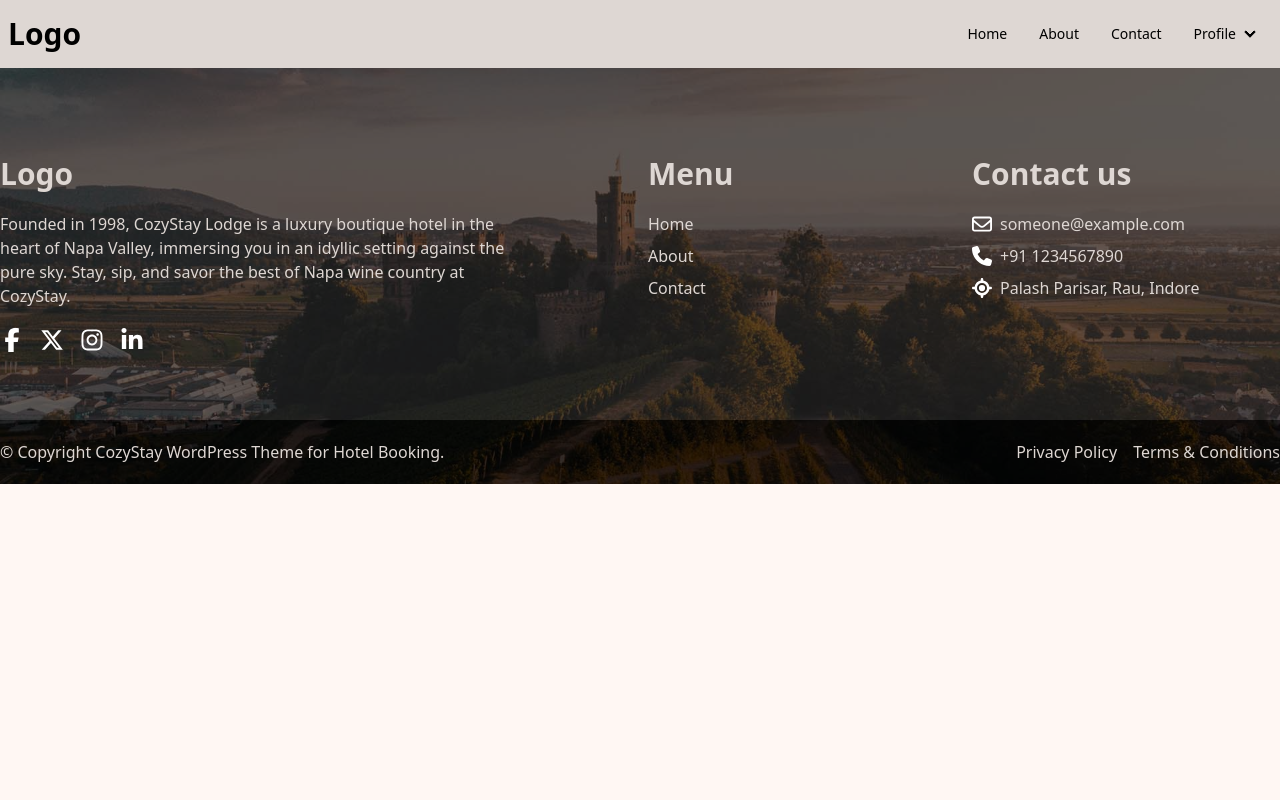
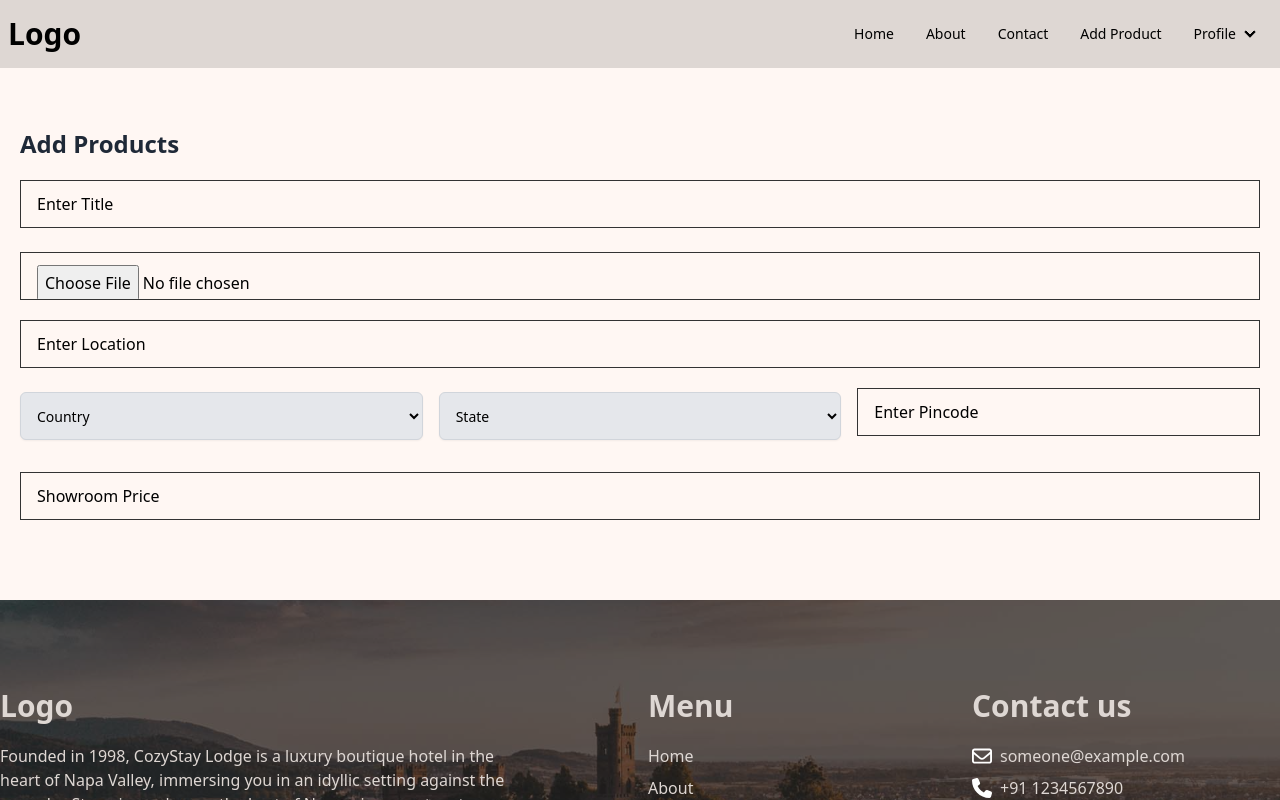
Before and after one commit to himanshuatrelmsin/react-practice-frontend, a React (Vite) app: page /products in a window 1280 px wide. Shown: the top 800 px of the page. Built offline with nearby package versions, Linux system fonts and the light colour scheme.

Commit message:
show hide pwd and add product page

```diff
--- a/src/App.jsx
+++ b/src/App.jsx
@@ -6,6 +6,7 @@ import Dharampal from './dharampal/pages/register/Register';
 import Sunil from './sunil/pages/register';
 import About from './Pages/About';
 import Contact from './Pages/Contact';
+import AddProduct from './Pages/Products/AddProduct';
 import Home from './Pages/Home';
 import Footer from './components/Footer';
 import Login from './Pages/AuthPages/Login';
@@ -22,6 +23,7 @@ function App() {
           <Route path="/" element={<Home />} />
           <Route path="/about" element={<About />} />
           <Route path="/contact" element={<Contact />} />
+          <Route path="/products" element={<AddProduct />} />
           <Route path="/login" element={<Login />} />
           <Route path="/register" element={<Register />} />
           <Route path="/dharampal" element={<Dharampal />} />
--- /dev/null
+++ b/src/Pages/Products/AddProduct.jsx
@@ -0,0 +1,76 @@
+import Input from "../../components/Input";
+import "./Product.scss";
+const AddProduct = () => {
+  return (
+    <div className="add-products">
+      <section className="py-10">
+        <div className="container mx-auto">
+          <div className="row my-0 mx-auto p-5 add-product-form">
+            <div className="col-md-12">
+              <h1 className="text-2xl font-bold text-gray-800 mb-5">
+                Add Products
+              </h1>
+            </div>
+            <form>
+              <div className="mb-6">
+                <Input
+                  type="text"
+                  name="Title"
+                  id="username"
+                  placeholder="Enter Title"
+                />
+              </div>
+              <div className="mb-5">
+                <Input
+                  type="file"
+                  name="Title"
+                  id="image"
+                  placeholder="Enter Title"
+                />
+              </div>
+              <div className="mb-5">
+                <Input
+                  type="text"
+                  name="location"
+                  id="username"
+                  placeholder="Enter Location"
+                />
+              </div>
+              <div className="grid grid-cols-3 gap-4 mb-5">
+                <div>
+                  <select className="block w-full px-3 py-2 mt-1 bg-gray-200 border border-gray-300 rounded-md shadow-sm focus:outline-none focus:ring-blue-500 h-48 focus:border-blue-500 sm:text-sm">
+                    <option value="option1">Country</option>
+                    <option value="option2">Option 2</option>
+                    <option value="option3">Option 3</option>
+                  </select>
+                </div>
+                <div>
+                  <select className="block w-full px-3 py-2 mt-1 bg-gray-200 border border-gray-300 rounded-md shadow-sm focus:outline-none focus:ring-blue-500 h-48 focus:border-blue-500 sm:text-sm">
+                    <option value="option1">State</option>
+                    <option value="option2">Option 2</option>
+                    <option value="option3">Option 3</option>
+                  </select>
+                </div>
+                <div>
+                  <Input
+                    type="number"
+                    name="pincode"
+                    placeholder="Enter Pincode"
+                  />
+                </div>
+              </div>
+              <div className="mb-5">
+                <Input
+                  type="number"
+                  name="ex_showroom_price"
+                  placeholder="Showroom Price"
+                />
+              </div>
+            </form>
+          </div>
+        </div>
+      </section>
+    </div>
+  );
+};
+export default AddProduct;
--- /dev/null
+++ b/src/Pages/Products/Product.scss
@@ -0,0 +1,15 @@
+.add-product-form {
+    .inputField {
+        input {
+            border: 1px solid #333;
+            border-bottom: 1px solid #333;
+            color: black;
+            &::placeholder {
+                color: black;
+            }
+        }
+    }
+}
+.h-48 {
+    height: 48px !important;
+}
--- a/src/components/AuthComponents/LoginForm.jsx
+++ b/src/components/AuthComponents/LoginForm.jsx
@@ -1,30 +1,31 @@
-import React, { useContext } from 'react';
-import Button from '../Button';
-import { useFormik } from 'formik';
-import axios from 'axios';
-import * as Yup from 'yup';
-import { useNavigate } from 'react-router-dom';
-import Input from '../Input';
-import { UserContext } from '../../UserContext';
-
+import React, { useContext, useState } from "react";
+import Button from "../Button";
+import { useFormik } from "formik";
+import axios from "axios";
+import * as Yup from "yup";
+import { useNavigate } from "react-router-dom";
+import Input from "../Input";
+import { UserContext } from "../../UserContext";
+import { FiEye, FiEyeOff } from "react-icons/fi";
 
 function LoginForm() {
   const navigate = useNavigate();
   const { setUser } = useContext(UserContext);
+  const [showPassword, setShowPassword] = useState(false);
 
   const validationSchema = Yup.object({
     username: Yup.string()
-      .min(4, 'Username must be at least 4 characters')
-      .required('Username is required'),
+      .min(4, "Username must be at least 4 characters")
+      .required("Username is required"),
     password: Yup.string()
-      .min(8, 'Password must be at least 8 characters')
-      .required('Password is required'),
+      .min(8, "Password must be at least 8 characters")
+      .required("Password is required"),
   });
 
   const formik = useFormik({
     initialValues: {
-      username: '',
-      password: '',
+      username: "",
+      password: "",
     },
     validationSchema,
     onSubmit: async (values) => {
@@ -36,13 +37,13 @@ function LoginForm() {
         if (response.status === 200) {
           const user = response.data.user;
           const loginTimestamp = new Date().getTime();
-          localStorage.setItem('user', JSON.stringify(user));
-          localStorage.setItem('loginTimestamp', loginTimestamp);
+          localStorage.setItem("user", JSON.stringify(user));
+          localStorage.setItem("loginTimestamp", loginTimestamp);
 
           setUser(user);
 
           console.log("User login successfully!");
-          navigate('/');
+          navigate("/");
         } else {
           console.error("Error submitting form data:", response.data);
         }
@@ -62,19 +63,41 @@ function LoginForm() {
         onChange={formik.handleChange}
         onBlur={formik.handleBlur}
         value={formik.values.username}
-        error={formik.touched.username && formik.errors.username ? formik.errors.username : null}
+        error={
+          formik.touched.username && formik.errors.username
+            ? formik.errors.username
+            : null
+        }
       />
+      <div className="relative">
         <Input
-        type="password"
+          type={showPassword ? "text" : "password"}
           name="password"
           id="password"
           placeholder="Enter password"
           onChange={formik.handleChange}
           onBlur={formik.handleBlur}
           value={formik.values.password}
-        error={formik.touched.password && formik.errors.password ? formik.errors.password : null}
+          onCopy={(e) => e.preventDefault()} // Disable copy
+          onPaste={(e) => e.preventDefault()} // Disable paste
+          onCut={(e) => e.preventDefault()} // Disable cut
+          error={
+            formik.touched.password && formik.errors.password
+              ? formik.errors.password
+              : null
+          }
         />
-      <Button type="submit" className="mt-2">Submit</Button>
+        <button
+          type="button"
+          className="absolute right-2 top-[18px] text-white"
+          onClick={() => setShowPassword((prev) => !prev)}
+        >
+          {showPassword ? <FiEyeOff /> : <FiEye />}
+        </button>
+      </div>
+      <Button type="submit" className="mt-2">
+        Submit
+      </Button>
     </form>
   );
 }
--- a/src/components/Header/Header.jsx
+++ b/src/components/Header/Header.jsx
@@ -27,6 +27,7 @@ function Header() {
               <li><Link to="/">Home</Link></li>
               <li><Link to="/about">About</Link></li>
               <li><Link to="/contact">Contact</Link></li>
+              <li><Link to="/products">Add Product</Link></li>
 
               {user ? (
                 <li>
```
Also changed, not shown: src/components/AuthComponents/RegisterForm.jsx (+63 -21 lines). Lines whose indentation alone changed are shown as unchanged.
